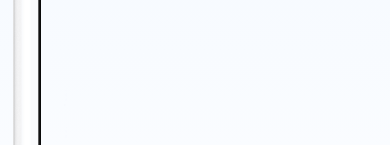
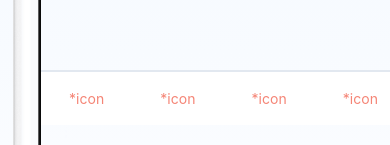
Before and after one commit to Helfer-Portal/helponspot-client, a React (Create React App) app: page /app in a window 390 px wide. Shown: the part 699-844 px from the top of the page. Built offline with nearby package versions, Linux system fonts and the light colour scheme; what @tailwindcss/ui would draw is missing.

Commit message:
Created first Tab Menu Bar version
Therefore Adjusted the height of the dummy iphone screen and created a navigation Component.

```diff
--- /dev/null
+++ b/src/features/app/tab-bar/index.tsx
@@ -0,0 +1,47 @@
+import React from "react";
+import { NavLink } from "react-router-dom";
+
+interface TabProps {
+  to: string;
+  label: string;
+}
+
+/** single Tab */
+const Tab = ({ to, label }: TabProps) => {
+  return (
+    <div style={{ flex: 1 }} className="flex  justify-center items-center">
+      <div>
+        <NavLink to={to} activeClassName="tab-link bg-black">
+          <div
+            style={{ color: "#F58576" }}
+            className="text-sm font-inter text-center"
+          >
+            <div style={{ display: "inline-flex" }} className="">
+              {/* TODO: include Icons */}
+              *icon
+            </div>
+            <div className="hidden ml-2" id="tab-label">
+              {label}
+            </div>
+          </div>
+        </NavLink>
+      </div>
+    </div>
+  );
+};
+
+const TabBar = () => {
+  return (
+    <div
+      style={{ position: "absolute", height: 55, bottom: 20, width: 365 }}
+      className="bg-white flex border-t-2"
+    >
+      <Tab to={"dashboard"} label={"Dashboard"} />
+      <Tab to={"request"} label={"Anzeige"} />
+      <Tab to={"map"} label={"Karte"} />
+      <Tab to={"profile"} label={"Profil"} />
+    </div>
+  );
+};
+
+export default TabBar;
--- a/src/features/landing-page/MobileFrame.jsx
+++ b/src/features/landing-page/MobileFrame.jsx
@@ -1,18 +1,20 @@
 import React from "react";
+import TabBar from "../app/tab-bar";
 
 /** Layout for the register desktop story */
 
-const imagePath = require('../../../src/assets/handy.png');
+const imagePath = require("../../../src/assets/handy.png");
 
 export default function MobileFrame(props) {
   return (
-        <div className="m-auto my-8 mobile-frame__outer" style={{
-          backgroundImage: `url(${imagePath})`,
-
-        }}>
-          <div className="mobile-frame__inner">
-            {props.children}
-          </div>
-        </div>
+    <div
+      className="m-auto my-8 mobile-frame__outer"
+      style={{
+        backgroundImage: `url(${imagePath})`,
+      }}
+    >
+      <div className="mobile-frame__inner">{props.children}</div>
+      <TabBar />
+    </div>
   );
 }
--- a/src/styles/mobileFrame.css
+++ b/src/styles/mobileFrame.css
@@ -9,6 +9,15 @@
 
 .mobile-frame__inner {
   width: 365px;
-  height: 650px;
+  height: 595px;
   margin-top: 20px;
 }
+
+.tab-link > div > #tab-label {
+  display: inline-flex;
+}
+
+.tab-link > div {
+  background-color: #fdebdb;
+  border-radius: 9999px;
+}
```
